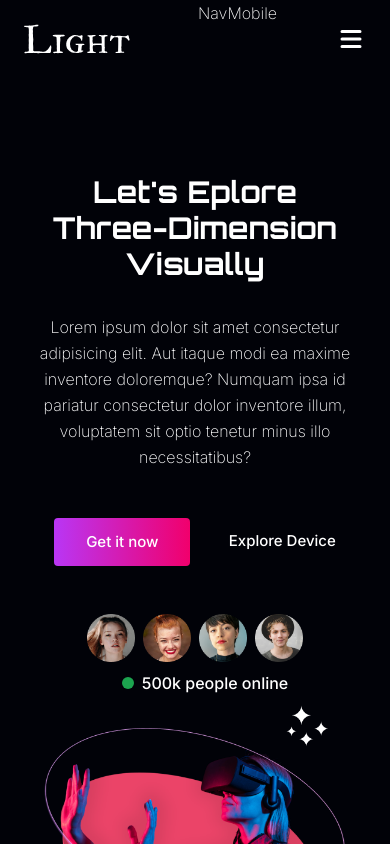
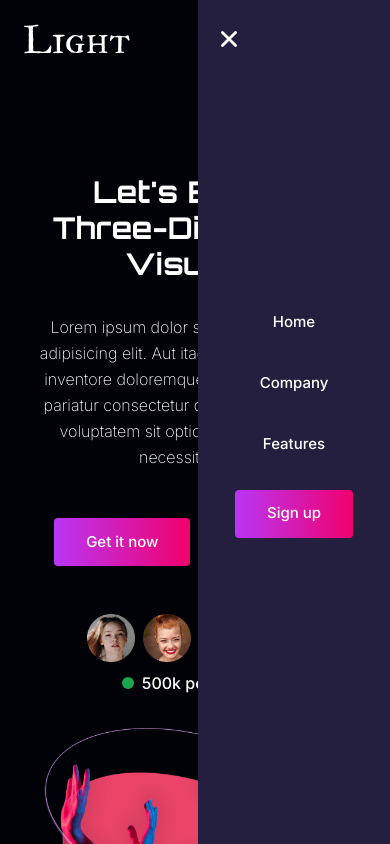
Before and after one commit to abhishekraj11303372/vr-page, a React (Create React App) app: page / in a window 390 px wide. Shown: the top 844 px of the page. Built offline with nearby package versions, Linux system fonts and the light colour scheme; the HTML template or start-up script is replaced by a standard one.

Commit message:
navigation added

```diff
--- a/src/App.js
+++ b/src/App.js
@@ -8,11 +8,12 @@ const App = () => {
   const [navMobile, setNavMobile] = useState(true);
 
   return (
-    <div>
+    <div className='relative overflow-hidden before:w-[600px] before:h-[200px] before:bg-circle before:bg-no-repeat before:absolute before:-top-16 before:left-[600px]
+    before:hidden before:lg:flex '>
     <Header setNavMobile={setNavMobile} />
     <Banner />
     <div className={`${navMobile ? 'right-0' : '-right-full'} fixed top-0 bottom-0 w-48 transition-all`}>
-      <NavMobile />
+      <NavMobile setNavMobile={setNavMobile} />
     </div>
   </div>
   )
--- a/src/components/Header.js
+++ b/src/components/Header.js
@@ -13,7 +13,7 @@ const Header = ({setNavMobile}) => {
             <img className='h-[30px]' src={Logo} alt='logo'/>
             </a>
             <Nav />
-            <HiMenu onClick={() => setNavMobile(false)} className='lg:hidden text-3xl text-white cursor-pointer' />
+            <HiMenu onClick={() => setNavMobile(true)} className='lg:hidden text-3xl text-white cursor-pointer' />
         </div>
       </div>
     </header>
--- a/src/components/NavMobile.js
+++ b/src/components/NavMobile.js
@@ -1,7 +1,19 @@
 import React from 'react';
 
-const NavMobile = () => {
-  return <div>NavMobile</div>;
+import {IoClose} from 'react-icons/io5'
+
+const NavMobile = ({ setNavMobile }) => {
+  return (
+    <nav className='lg:hidden bg-[#251f3f] w-full h-full'>
+      <IoClose onClick={() => setNavMobile(false) } className='text-3xl absolute left-4 top-6 cursor-pointer' />
+      <ul className='flex flex-col items-center justify-center space-y-8 h-full font-secondary'>
+        <li className='text-lg'><a className='nav-link' href='#'>Home</a></li>
+        <li className='text-lg'><a className='nav-link' href='#'>Company</a></li>
+        <li className='text-lg'><a className='nav-link' href='#'>Features</a></li>
+        <li className='btn'><a href='#'>Sign up</a></li>
+      </ul>
+  </nav>
+  );
 };
 
 export default NavMobile;
```
